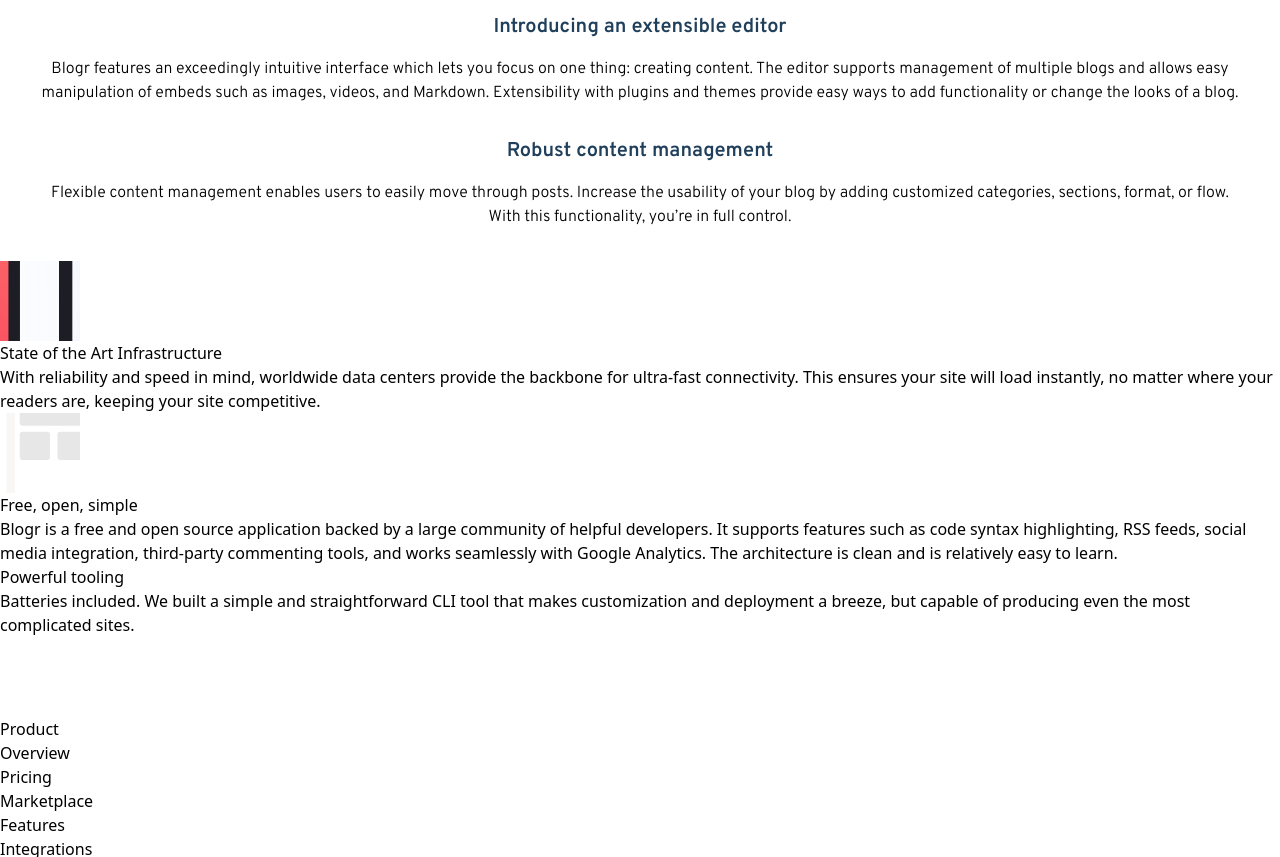
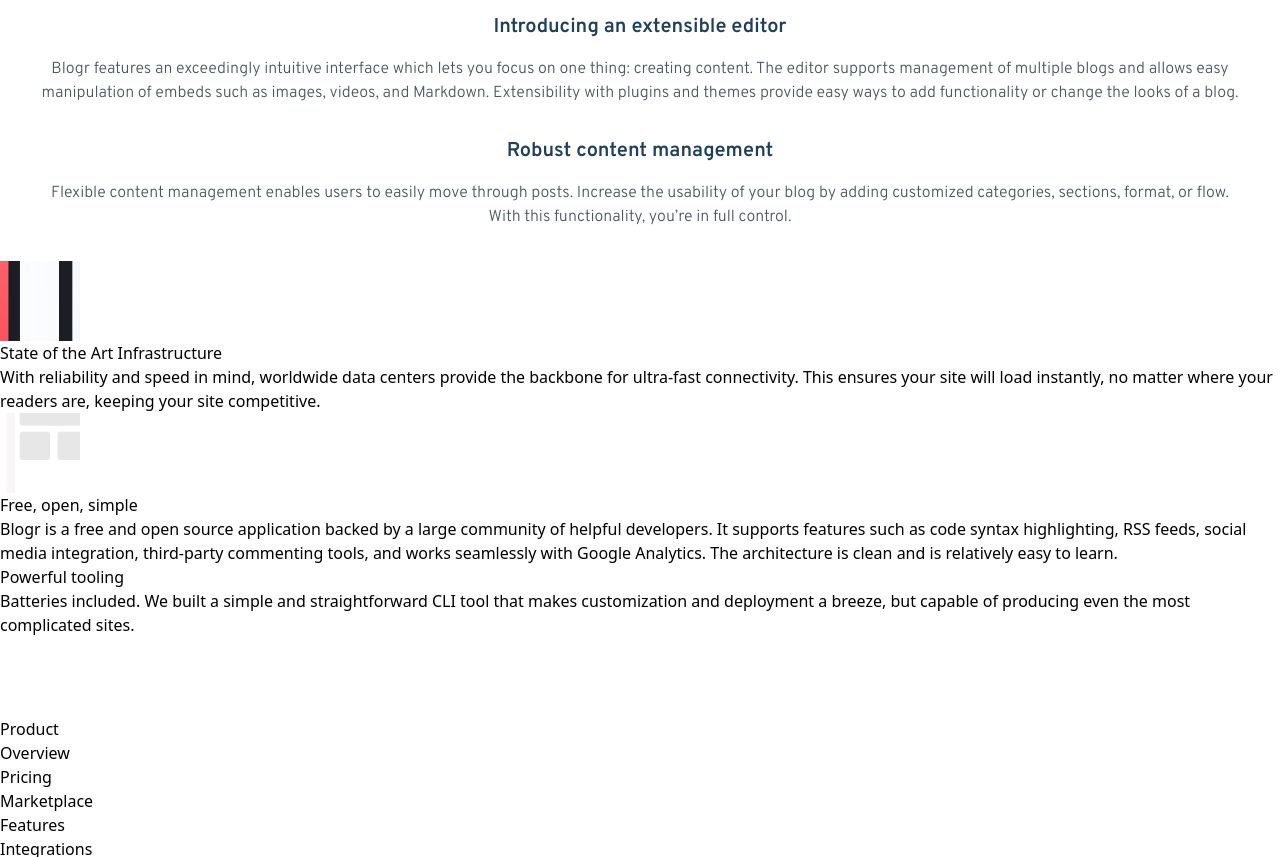
Before and after one commit to DenilDenilson/BlogrLandingPage, a website: page index.html in a window 1280 px wide. Shown: the part 1035-1892 px from the top of the page. Drawn offline with Linux system fonts and the light colour scheme.

Commit message:
Section 1 done v2

```diff
--- a/index.html
+++ b/index.html
@@ -32,14 +32,14 @@
 
         <section>
             <h3 class="text-center font-Overpass text-Very-dark-blue font-semibold text-xl px-10 mb-4">Introducing an extensible editor</h3>
-            <p class="text-center font-Overpass px-10 mb-8">
+            <p class="text-center font-Overpass text-Very-dark-grayish-blue px-10 mb-8">
                 Blogr features an exceedingly intuitive interface which lets you focus on one thing: creating content.
                 The editor supports management of multiple blogs and allows easy manipulation of embeds such as images,
                 videos, and Markdown. Extensibility with plugins and themes provide easy ways to add functionality or
                 change the looks of a blog.
             </p>
             <h3 class="text-center font-Overpass text-Very-dark-blue font-semibold text-xl px-10 mb-4">Robust content management</h3>
-            <p class="text-center font-Overpass px-10 mb-8">
+            <p class="text-center font-Overpass text-Very-dark-grayish-blue px-10 mb-8">
                 Flexible content management enables users to easily move through posts. Increase the usability of your blog
                 by adding customized categories, sections, format, or flow. With this functionality, you’re in full control.
             </p>
```
Also changed, not shown: docs/output.css.
